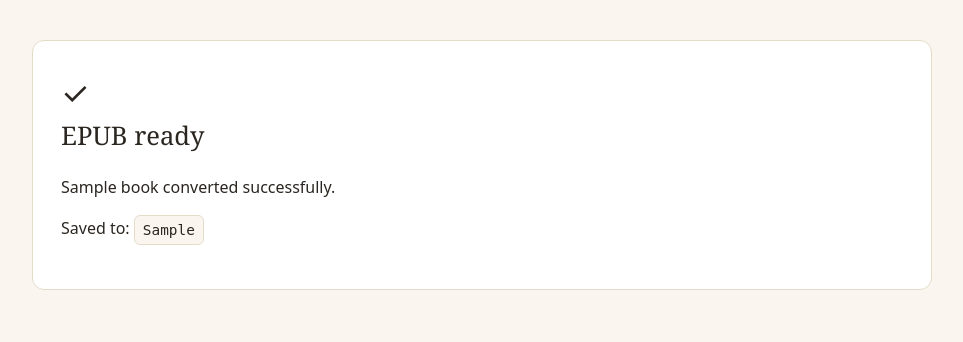
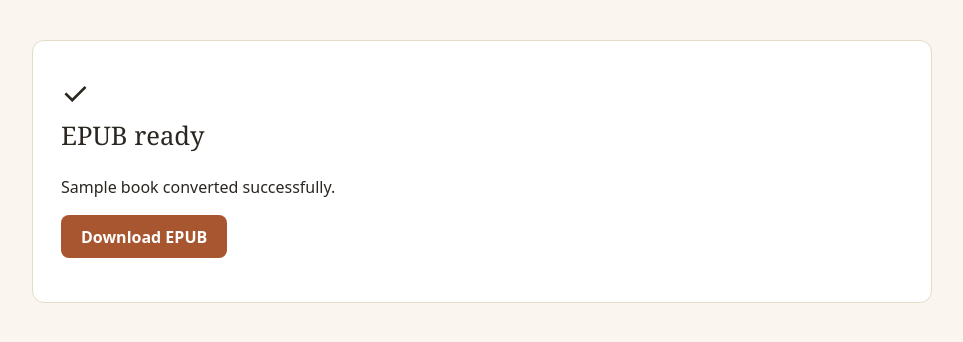
Before and after one commit to 00kingdragon00/ScanPdf2ebook, a Flask app: template templates/done.html in a window 1280 px wide. Shown: the top 342 px of the page, without its empty margins (158-1121 px from the left). Run offline with Flask 3, Linux system fonts and the light colour scheme; the template is opened without the code that fills it: most values are stand-ins (such as "Sample title", 1, 10 or a date in 2020); some libraries are stand-ins or nearby versions.

Commit message:
Widen settings dialog, add approve-all button, serve EPUB as a download instead of showing its path

```diff
--- a/static/style.css
+++ b/static/style.css
@@ -153,7 +153,7 @@ dialog {
   padding: 1.5rem;
   background: var(--surface);
   color: var(--text);
-  max-width: 480px;
+  max-width: 680px;
   width: 90vw;
 }
 
@@ -181,6 +181,7 @@ dialog h2 {
 }
 
 .settings-grid input {
+  width: 100%;
   font-family: var(--sans);
   font-size: 0.9rem;
   padding: 0.4rem 0.55rem;
@@ -188,6 +189,10 @@ dialog h2 {
   border-radius: 6px;
   background: var(--bg);
   color: var(--text);
+}
+
+.settings-grid label.wide {
+  grid-column: 1 / -1;
 }
 
 @media (max-width: 480px) {
@@ -343,12 +348,3 @@ dialog h2 {
 .success-icon {
   font-size: 2rem;
 }
-
-code.path {
-  display: inline-block;
-  background: var(--bg);
-  border: 1px solid var(--border);
-  border-radius: 6px;
-  padding: 0.2rem 0.5rem;
-  font-size: 0.9rem;
-}
--- a/templates/done.html
+++ b/templates/done.html
@@ -6,6 +6,6 @@
     <div class="success-icon">✓</div>
     <h1>EPUB ready</h1>
     <p>{{ book }} converted successfully.</p>
-    <p>Saved to: <code class="path">{{ output_path }}</code></p>
+    <p><a href="/download/{{ book }}.epub"><button type="button">Download EPUB</button></a></p>
   </div>
 </div>
--- a/templates/upload.html
+++ b/templates/upload.html
@@ -18,13 +18,13 @@
       <dialog id="settings-dialog">
         <h2>OCR settings</h2>
         <div class="settings-grid">
-          <label>llama.cpp binary
+          <label class="wide">llama.cpp binary
             <input type="text" name="llama_bin" value="llama.cpp/build/bin/llama-mtmd-cli">
           </label>
-          <label>Model (GGUF)
+          <label class="wide">Model (GGUF)
             <input type="text" name="model" value="models/baidu.Unlimited-OCR.Q8_0.gguf">
           </label>
-          <label>mmproj (GGUF)
+          <label class="wide">mmproj (GGUF)
             <input type="text" name="mmproj" value="models/mmproj-baidu.Unlimited-OCR.f16.gguf">
           </label>
           <label>Page render DPI
--- a/webapp.py
+++ b/webapp.py
@@ -198,7 +198,12 @@ def convert(book):
 
     pipeline.build_epub(md_path, output_path, title, author, toc_depth, cover_path)
 
-    return render_template("done.html", book=book, output_path=output_path)
+    return render_template("done.html", book=book)
+
+
+@app.route("/download/<book>.epub")
+def download(book):
+    return send_from_directory(OUTPUT_DIR, f"{book}.epub", as_attachment=True)
 
 
 def main():
```
Also changed, not shown: templates/review.html (+10 -0 lines).
